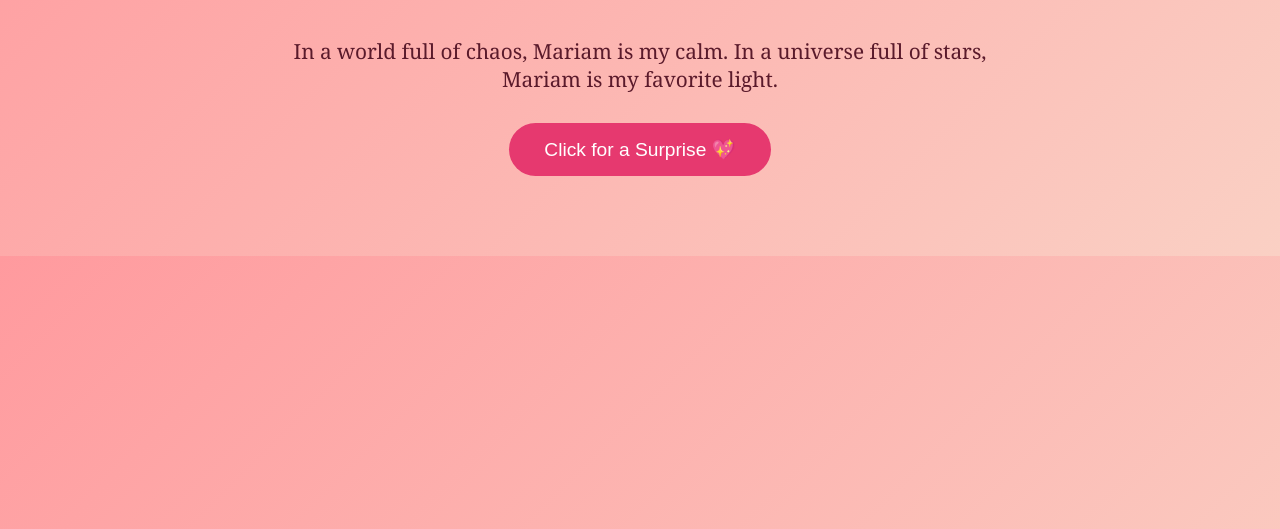
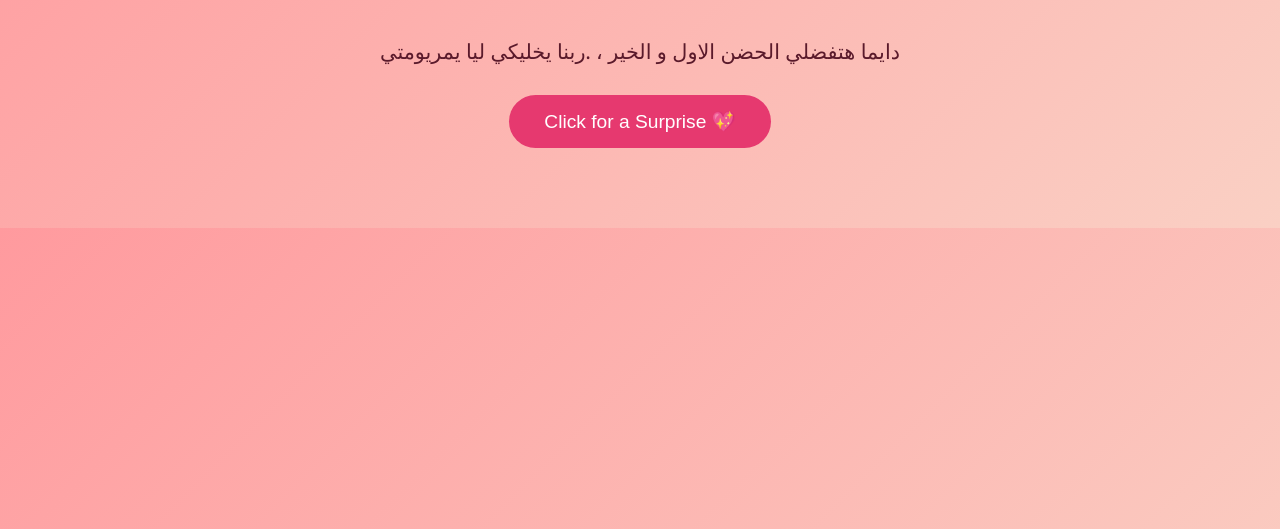
Before and after one commit to abolaithy/mmmmmm, a plain HTML site: page index.html in a window 1280 px wide. Shown: the part 271-800 px from the top of the page. Drawn offline with Linux system fonts and the light colour scheme.

Commit message:
Update index.html

```diff
--- a/index.html
+++ b/index.html
@@ -18,9 +18,9 @@
 <h1>Mariam</h1>
 <p>
 
-        In a world full of chaos, Mariam is my calm.
+         دايما هتفضلي الحضن الاول و الخير ،
 
-        In a universe full of stars, Mariam is my favorite light.
+        .ربنا يخليكي ليا يمريومتي
 </p>
 <button onclick="showLove()" class="love-btn">
 
```
